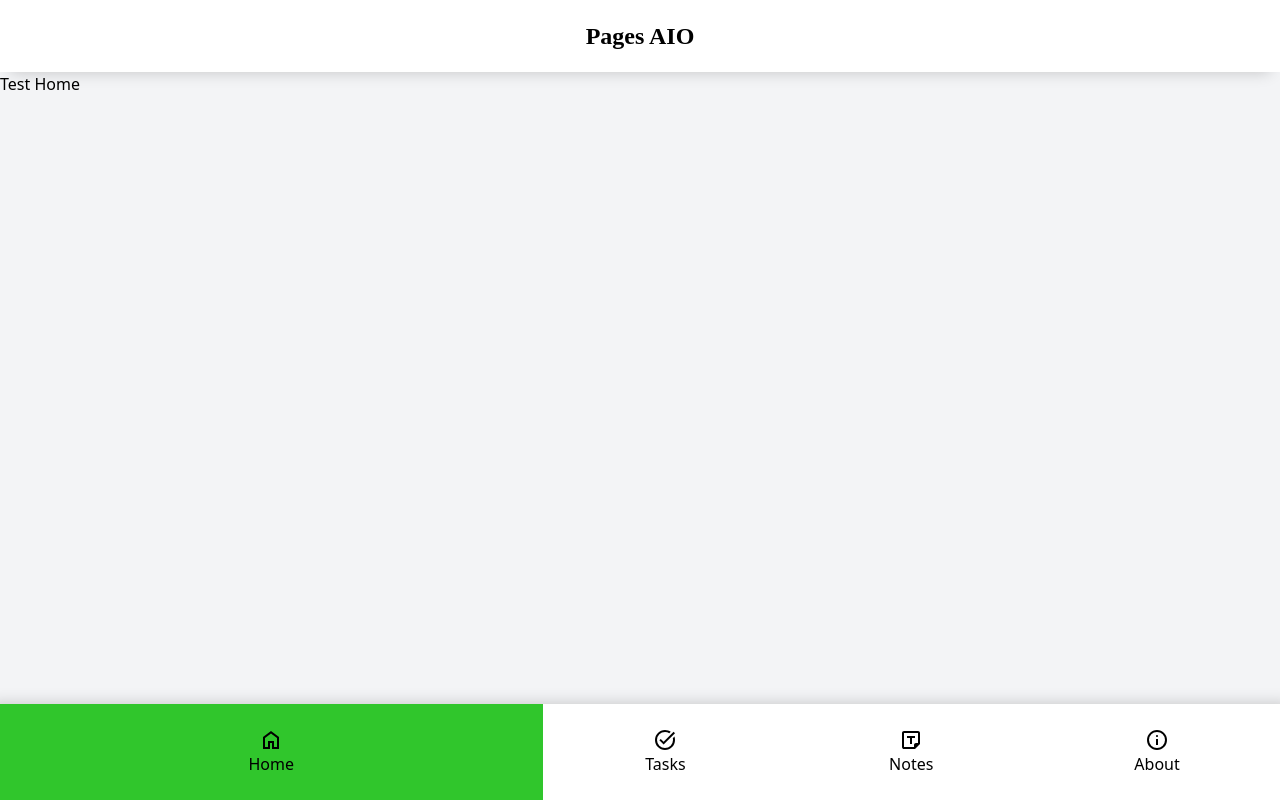
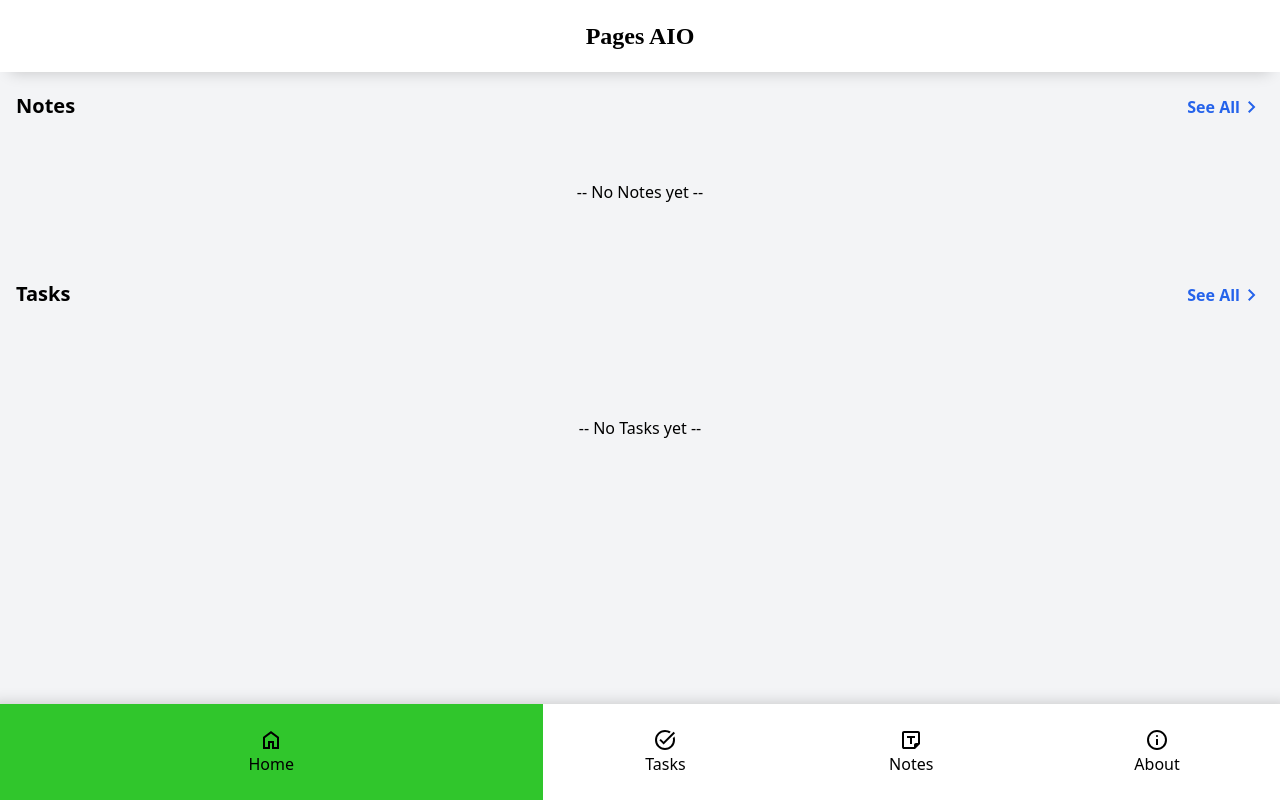
Before and after one commit to smgsankar/mini-projects, a React (Vite) app in the folder todo/: page / in a window 1280 px wide. Built offline with nearby package versions, Linux system fonts and the light colour scheme.

Commit message:
feat: setup initial home layout with no data indicators

```diff
--- a/todo/src/App.jsx
+++ b/todo/src/App.jsx
@@ -11,11 +11,23 @@ export function App() {
   const [activeTab, setActiveTab] = useState(0);
   const touchStartXRef = useRef({ x: -1, y: -1 });
 
+  const updateActiveTabWithScroll = (tab) => {
+    if (typeof tab === "function") {
+      tab = tab(activeTab);
+    }
+    setActiveTab(tab);
+    if (!containerRef.current) return;
+    containerRef.current.scrollTo({
+      left: tab * window.innerWidth,
+      behavior: "smooth",
+    });
+  };
+
   const handleSwipe = (direction) => {
     if (direction === "left") {
-      setActiveTab((prevTab) => (prevTab + 1) % 4);
+      updateActiveTabWithScroll((prevTab) => (prevTab + 1) % 4);
     } else {
-      setActiveTab((prevTab) => (prevTab + 3) % 4);
+      updateActiveTabWithScroll((prevTab) => (prevTab + 3) % 4);
     }
   };
 
@@ -52,14 +64,6 @@ export function App() {
     };
   };
 
-  useEffect(() => {
-    if (!containerRef.current) return;
-    containerRef.current.scrollTo({
-      left: activeTab * window.innerWidth,
-      behavior: "smooth",
-    });
-  }, [activeTab]);
-
   return (
     <div className="relative">
       <Topbar />
@@ -69,12 +73,18 @@ export function App() {
         onTouchStart={handleTouchStart}
         onTouchEnd={handleTouchEnd}
       >
-        <Home active={activeTab === 0} />
+        <Home
+          active={activeTab === 0}
+          setActiveTab={updateActiveTabWithScroll}
+        />
         <Tasks active={activeTab === 1} />
         <Notes active={activeTab === 2} />
         <About active={activeTab === 3} />
       </div>
-      <BottomNavigation activeTab={activeTab} setActiveTab={setActiveTab} />
+      <BottomNavigation
+        activeTab={activeTab}
+        setActiveTab={updateActiveTabWithScroll}
+      />
     </div>
   );
 }
--- a/todo/src/Common/components/TabContent.jsx
+++ b/todo/src/Common/components/TabContent.jsx
@@ -1,3 +1,3 @@
 export function TabContent({ children }) {
-  return <div className="w-fill h-fill flex-shrink-0">{children}</div>;
+  return <div className="w-fill h-fill flex-shrink-0 px-4 py-5">{children}</div>;
 }
--- /dev/null
+++ b/todo/src/Home/components/NoData.jsx
@@ -0,0 +1,3 @@
+export function NoData({ title }) {
+  return <div className="flex-1 self-center text-center"> -- No {title} yet -- </div>;
+}
--- /dev/null
+++ b/todo/src/Home/components/SectionHeader.jsx
@@ -0,0 +1,21 @@
+import { ChevronRight } from "../../Common/icons/ChevronRight";
+
+export function SectionHeader({ title, onClick }) {
+  return (
+    <div>
+      <div>
+        <div className="flex justify-between items-baseline">
+          <span className="font-semibold text-xl">{title}</span>
+          <button
+            type="button"
+            onClick={onClick}
+            className="flex font-semibold text-blue-600"
+          >
+            See All
+            <ChevronRight />
+          </button>
+        </div>
+      </div>
+    </div>
+  );
+}
--- a/todo/src/Home/index.jsx
+++ b/todo/src/Home/index.jsx
@@ -1,6 +1,38 @@
 import { TabContent } from "../Common/components/TabContent";
+import { NoData } from "./components/NoData";
+import { SectionHeader } from "./components/SectionHeader";
 
-export function Home({ active }) {
+export function Home({ active, setActiveTab }) {
   if (!active) return <TabContent />;
-  return <TabContent>Test Home</TabContent>;
+
+  const seeAllTasks = () => {
+    setActiveTab(1);
+  };
+
+  const seeAllNotes = () => {
+    setActiveTab(2);
+  };
+
+  return (
+    <TabContent>
+      <div className="h-fill w-fill flex flex-col gap-4">
+        <div className="w-fill">
+          <SectionHeader title="Notes" onClick={seeAllNotes} />
+          <div className="flex h-[144px] items-center">
+            <div className="flex-1 self-center text-center">
+              -- No Notes yet --
+            </div>
+          </div>
+        </div>
+        <div className="flex-1">
+          <SectionHeader title="Tasks" onClick={seeAllTasks} />
+          <div className="h-[240px] flex flex-col">
+            <div className="flex w-fill flex-1 items-center">
+              <div className="flex-1 text-center">-- No Tasks yet --</div>
+            </div>
+          </div>
+        </div>
+      </div>
+    </TabContent>
+  );
 }
```
